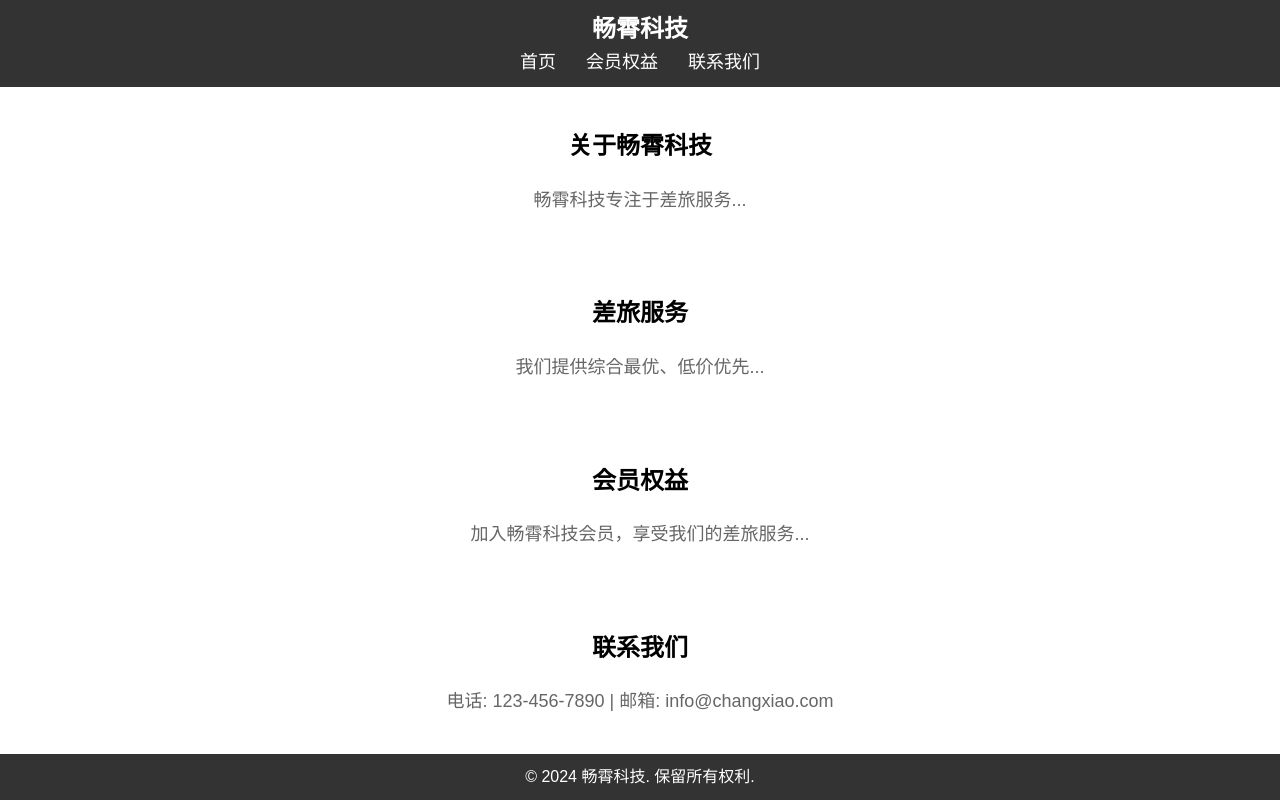
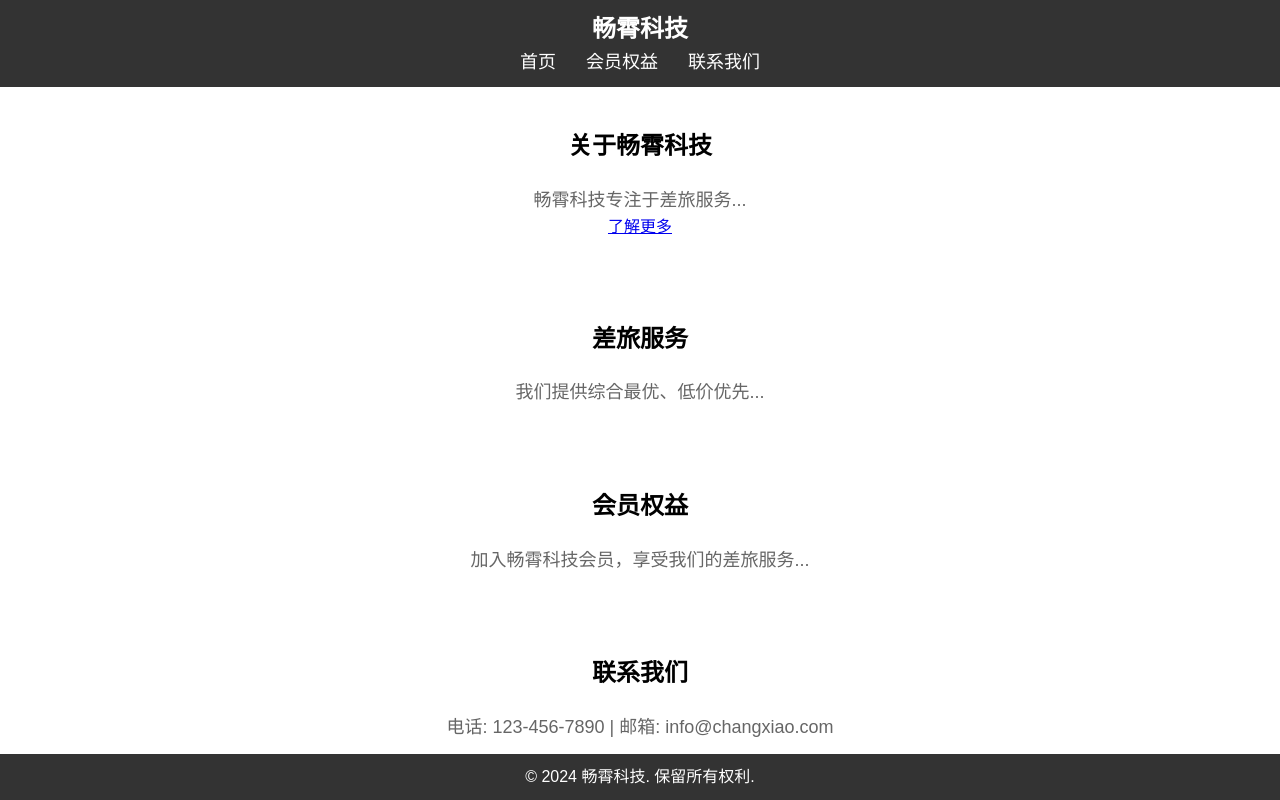
Before and after one commit to HanlongLi/changxiao-website, a React (Create React App) app: page / in a window 1280 px wide. Built offline with nearby package versions, Linux system fonts and the light colour scheme.

Commit message:
Update Section.js

```diff
--- a/src/components/Section.js
+++ b/src/components/Section.js
@@ -1,11 +1,13 @@
 import React from 'react';
 import './Section.css';
+import { Link } from 'react-router-dom';
 
-const Section = ({ id, title, content }) => {
+const Section = ({ id, title, content , to}) => {
   return (
     <section id={id} className="section">
       <h2>{title}</h2>
       <p>{content}</p>
+      {to && <Link to={to} className="link">了解更多</Link>}
     </section>
   );
 };
```
